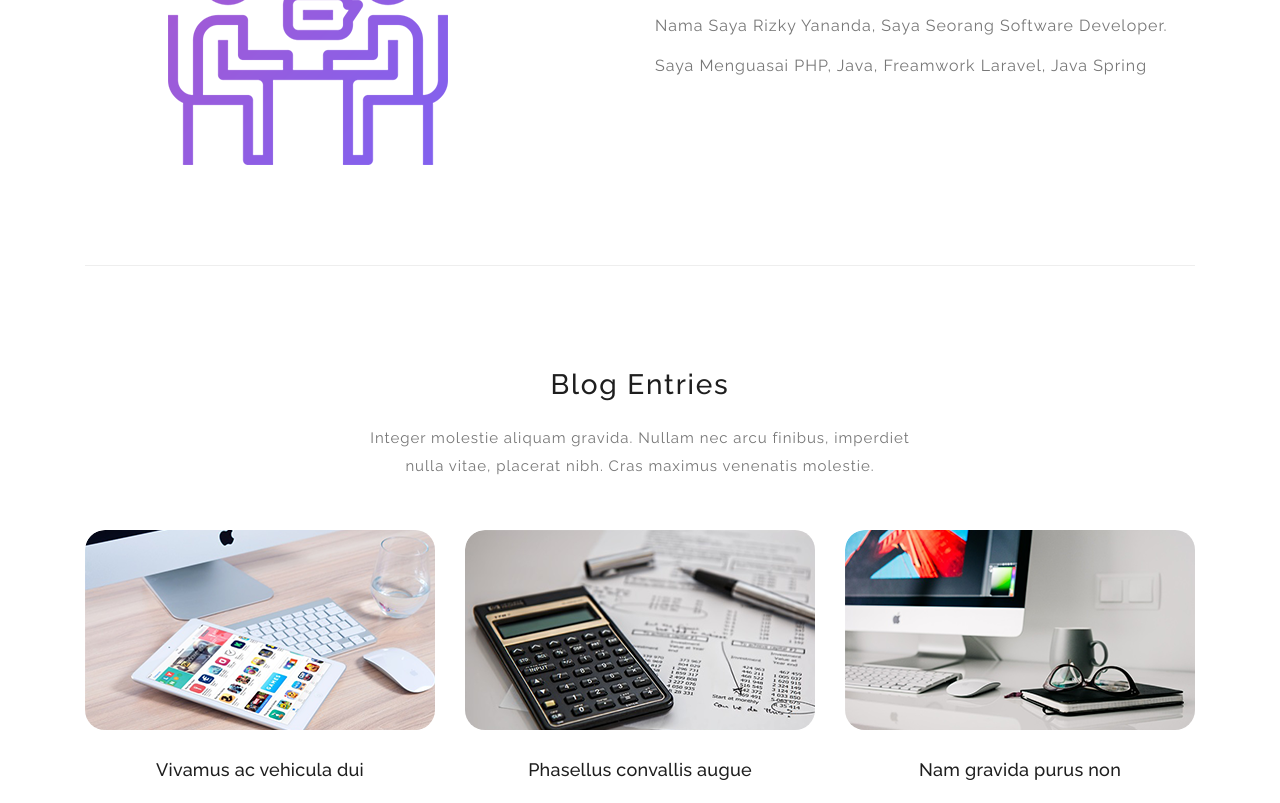
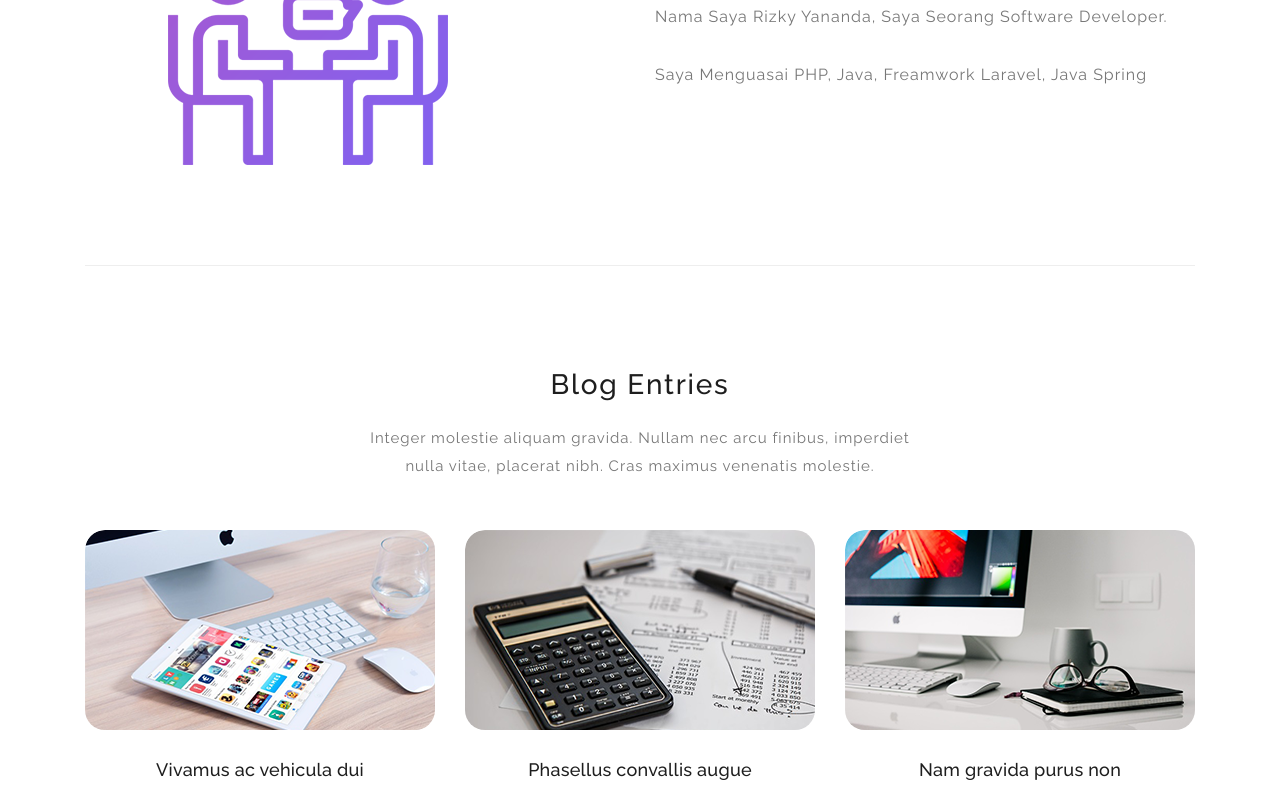
Before and after one commit to rizky06yananda/rizky06yananda.github.io, a plain HTML site: page index.html in a window 1280 px wide. Shown: the part 1092-1895 px from the top of the page. Drawn offline with Linux system fonts and the light colour scheme.

Commit message:
update css

```diff
--- a/assets/css/templatemo-softy-pinko.css
+++ b/assets/css/templatemo-softy-pinko.css
@@ -195,7 +195,7 @@ body {
   font-weight: 400;
   font-size: 16px;
   color: #777;
-  line-height: 10px;
+  line-height: 28px;
   letter-spacing: 1px;
 }
 
```
